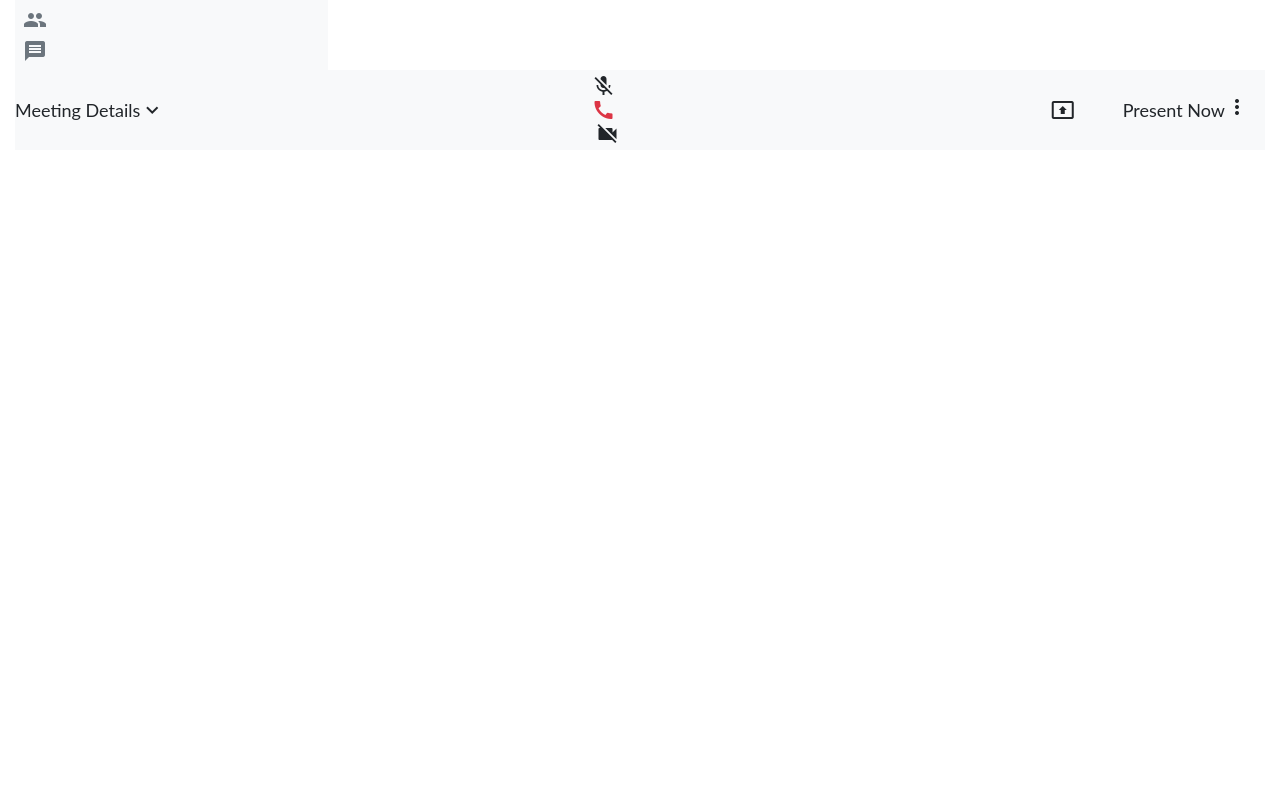
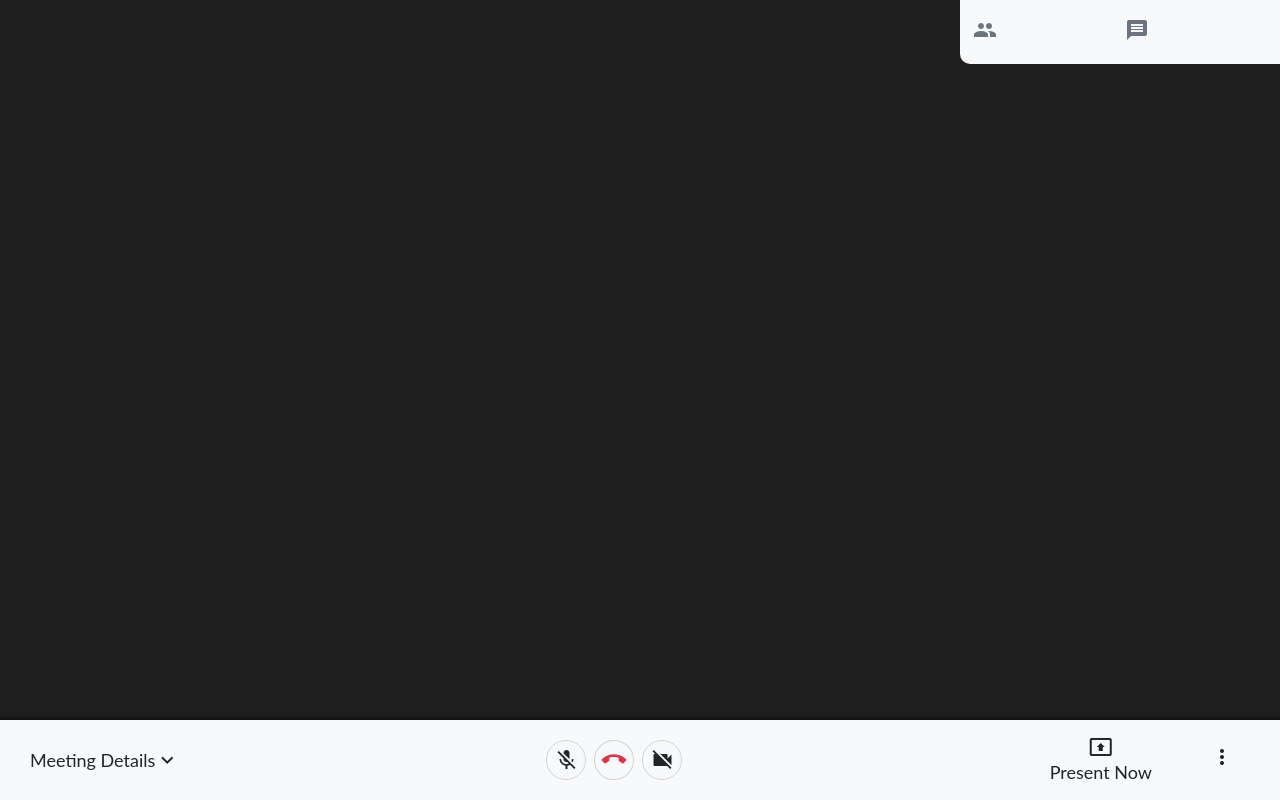
Before and after one commit to ivominic/video_conference, a website: page index.html in a window 1280 px wide. Drawn offline with Linux system fonts and the light colour scheme.

Commit message:
Styled page

```diff
--- a/index.html
+++ b/index.html
@@ -10,10 +10,10 @@
     <link rel="stylesheet" href="public/assets/css/style.css" />
   </head>
   <body>
-    <main class="container-fluid d-flex flex-column home-wrap">
+    <main class="d-flex flex-column home-wrap">
       <div class="g-top text-light">
         <div class="top-remote-video-show-wrap d-flex">
-          <div id="mmetingContainer" class="w-75 d-none">
+          <div id="metingContainer" class="w-75 d-none">
             <div class="call-wrap" style="background-color: black">
               <div class="video-wrap" id="divUsers" style="display: flex; flex-wrap: wrap">
                 <div id="me" class="userbox display-center flex-column">
@@ -40,11 +40,11 @@
             <div class="top-left-participant-icon">
               <span class="material-icons">people</span>
             </div>
-            <div class="top-left-participant-count">
-              <span class="material-icons">message</span>
-            </div>
+            <div class="top-left-participant-count"></div>
           </div>
-          <div class="top-lefft-chat-wrap pt-2 cursor-pointer"></div>
+          <div class="top-lefft-chat-wrap pt-2 cursor-pointer">
+            <span class="material-icons">message</span>
+          </div>
           <div class="top-left-time-wrap"></div>
         </div>
       </div>
@@ -54,7 +54,7 @@
             Meeting Details<span class="material-icons">keyboard_arrow_down</span>
           </div>
         </div>
-        <div class="bottom-middle">
+        <div class="bottom-middle d-flex just-content-center align-items-center" style="height: 10vh">
           <div class="mic-toggle-wrap action-icon-style display-center mr-2 cursor-pointer" id="micMuteUnmute">
             <span class="material-icons">mic_off</span>
           </div>
@@ -68,8 +68,8 @@
         <div class="bottom-right d-flex just-content-center align-items-center mr-3" style="height: 10vh">
           <div class="present-now-wrap d-flex just-content-center flex-column align-items-center mr-5 cursor-pointer">
             <span class="material-icons">present_to_all</span>
+            <div>Present Now</div>
           </div>
-          <div>Present Now</div>
           <div class="option-wrap cursor-pointer display-center" style="height: 10vh; position: relative">
             <div class="option-icon">
               <span class="material-icons">more_vert</span>
--- a/public/assets/css/style.css
+++ b/public/assets/css/style.css
@@ -55,3 +55,83 @@ input:focus {
 .jumbotron {
   background-color: white;
 }
+
+/***************** index page **************/
+
+.home-wrap {
+  background-color: rgb(31, 30, 30);
+}
+
+.g-top {
+  height: 90vh;
+  position: relative;
+}
+
+.video-wrap {
+  height: 600px;
+}
+
+.video-wrap > * {
+  flex: 1 1 250px;
+  border: 1px solid white;
+}
+
+.g-top-left {
+  position: absolute;
+  right: 0;
+  height: 8vh;
+  top: 0;
+  border-bottom-left-radius: 10px;
+}
+
+.top-left-participant-wrap {
+  position: relative;
+}
+
+.cursor-pointer {
+  cursor: pointer;
+  padding: 5px;
+}
+
+.cursor-pointer:hover {
+  cursor: pointer;
+  padding: 5px;
+  background-color: rgb(226, 225, 225);
+  border-radius: 5px;
+}
+
+.top-left-participant-count {
+  position: absolute;
+  top: -2px;
+  right: -3px;
+  font-size: 15px;
+}
+
+.g-bottom {
+  /* margin: 0 -10px !important; */
+  padding: 0 25px;
+  box-shadow: 0 0 5px black;
+  z-index: 2;
+}
+
+.bottom-left {
+  position: relative;
+  padding: px;
+}
+
+.action-icon-style {
+  font-size: 8px !important;
+  height: 40px;
+  width: 40px;
+  border: 1px solid lightgray;
+  border-radius: 50%;
+}
+
+.action-icon-style span.material-icons {
+  /* font-size: 18px !important; */
+}
+
+.end-call-wrap {
+  -ms-transform: rotate(135deg);
+  transform: rotate(135deg);
+}
```
